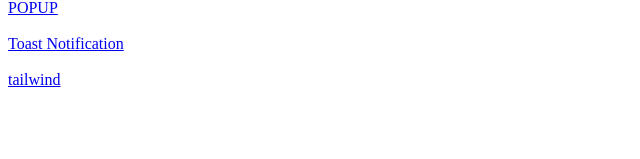
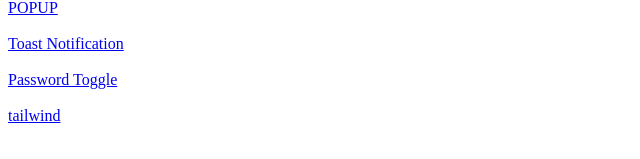
Before and after one commit to sanketshinde3001/sanketshinde3001.github.io, a plain HTML site: page index.html in a window 1280 px wide. Shown: the part 333-492 px from the top of the page, without its empty margins (0-640 px from the left). Drawn offline with Linux system fonts and the light colour scheme.

Commit message:
Update index.html

```diff
--- a/index.html
+++ b/index.html
@@ -40,6 +40,9 @@
         <a href="8 Toast Notification/index.html" target="_blank">Toast Notification</a>
         <br>
         <br>
+        <a href="https://github.com/sanketshinde3001/30days-30js-projects/9%20Password%20Toggle/index.html" target="_blank">Password Toggle</a>
+        <br>
+        <br>
         <a href="tailwind1st/index.html" target="_blank">tailwind</a>
     </div>
 </body>
```
